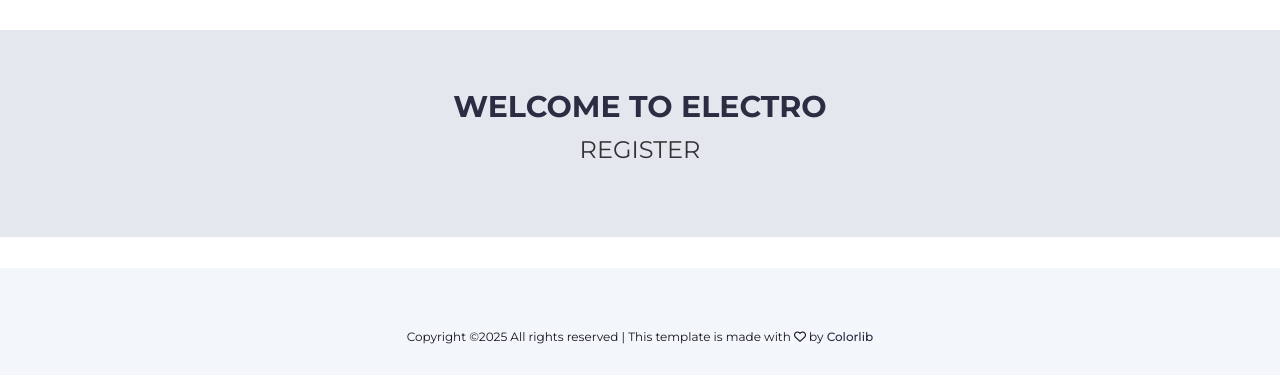
After one commit to mercyogalo/Electric-website, a Django app: page /register/ in a window 1280 px wide. The commit adds this page. Shown: the top 383 px of the page. Run offline with Django 4.2, Linux system fonts and the light colour scheme; parts of the project's set-up code (start-up, migrations or seed data) failed here and were passed over; some libraries are stand-ins or nearby versions; some web fonts are replaced.

Commit message:
updated code for register
created the html file and added the django imports code

```diff
--- /dev/null
+++ b/electricwebsite/shop_features/templates/register.html
@@ -0,0 +1,58 @@
+{% extends "layout.html" %}
+
+{% load static %}
+
+
+
+
+
+
+{% block body  %}
+
+<main>
+    <!-- HOT DEAL SECTION -->
+	<div id="hot-deal" class="section">
+		<!-- container -->
+		<div class="container">
+			<!-- row -->
+			<div class="row">
+
+				<div class="col-md-12">
+					<div class="hot-deal">
+
+						<h2 class="text-uppercase">Welcome to Electro </h2>
+						<p>Register</p>
+
+					</div>
+				</div>
+
+
+			</div>
+			<!-- /row -->
+		</div>
+		<!-- /container -->
+	</div>
+	<!-- /HOT DEAL SECTION -->
+
+
+<div class="container">
+<div class="row g-3">
+	<div class="col-md-6 offset-md-3">
+
+	<form method="POST" action="{% url "shop_features:login" %}">
+		{% csrf_token %}
+
+
+		  </form>
+
+
+</div>
+</div>
+</div>
+
+
+</main>
+
+
+
+{% endblock  %}
--- a/electricwebsite/shop_features/urls.py
+++ b/electricwebsite/shop_features/urls.py
@@ -12,4 +12,5 @@
     path("store/", views.store, name="store"),
     path("login/", views.login_user, name="login"),
     path("logout/", views.logout_user, name="logout"),
+     path("register/", views.register_user, name="register"),
 ]
--- a/electricwebsite/shop_features/views.py
+++ b/electricwebsite/shop_features/views.py
@@ -2,6 +2,10 @@
 from . models import Product
 from django.contrib.auth import authenticate, login ,logout
 from django.contrib import messages
+from django.contrib.auth.models import User
+from django.contrib.auth.forms import UserCreationForm
+from django import forms
+from . forms import SignUpForm
 # Create your views here.
 
 def home(request):
@@ -46,3 +50,8 @@
     logout(request)
     messages.success(request, ("You have been logged out successfully"))
     return redirect('shop_features:home')
+
+
+def register_user(request):
+    form=SignUpForm
+    return render(request,'register.html')
```
Also changed, not shown: electricwebsite/shop_features/templates/base.html (+7 -0 lines), electricwebsite/db.sqlite3, electricwebsite/shop_features/forms.py (added).
